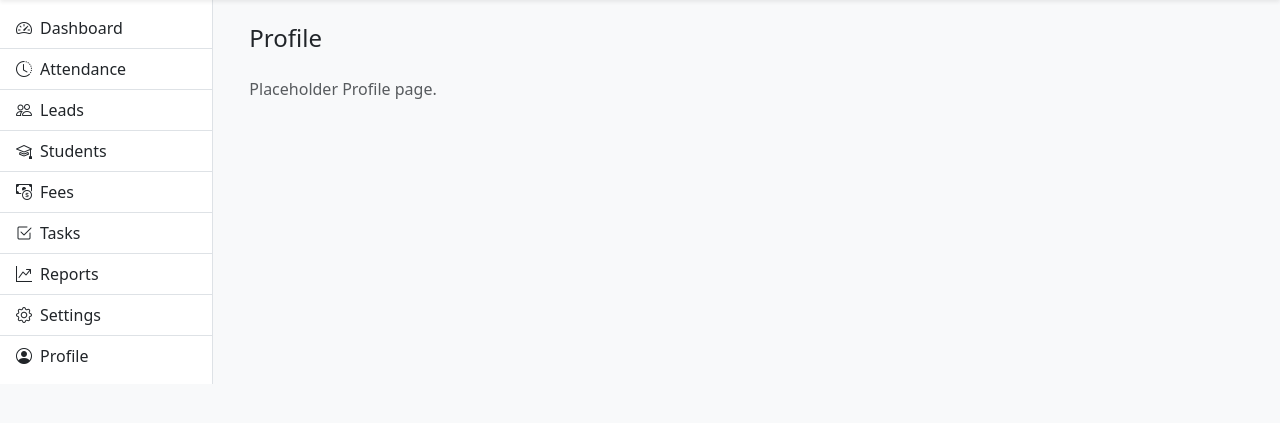
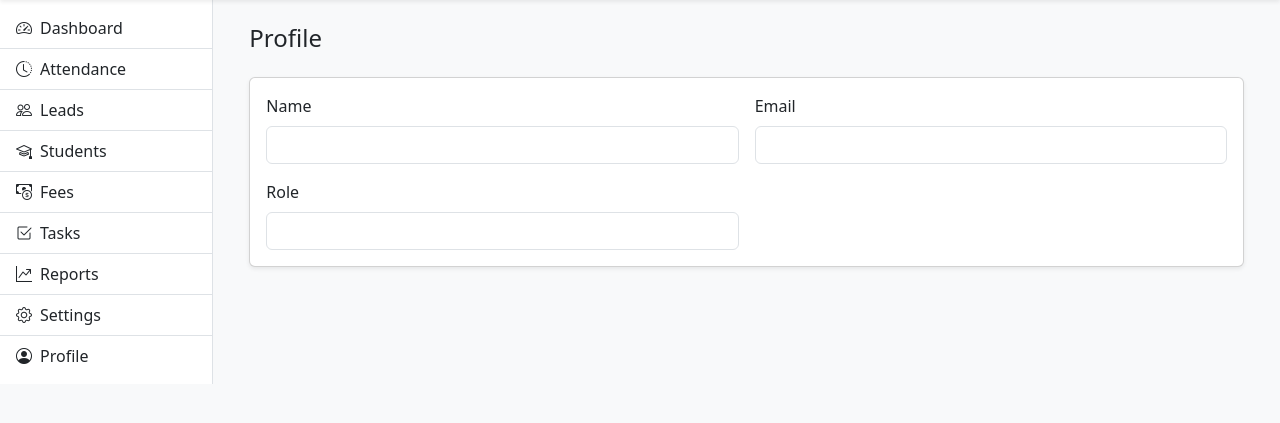
Before and after one commit to psychicloop/EduDAP-CRM, a Python web app: template edudap-office/app/templates/profile.html in a window 1280 px wide. Shown: the part 60-483 px from the top of the page. Run offline with Jinja, Linux system fonts and the light colour scheme; the template is opened without the code that fills it, so the values that code supplies are empty.

Commit message:
Update profile.html

```diff
--- a/edudap-office/app/templates/profile.html
+++ b/edudap-office/app/templates/profile.html
@@ -4,7 +4,22 @@
 {% block content %}
 <div class="container-fluid">
   <h1 class="h4 mb-4">Profile</h1>
-  <p class="text-muted">Placeholder Profile page.</p>
+
+  <div class="card shadow-sm p-3 bg-white">
+    <div class="row g-3">
+      <div class="col-md-6">
+        <label class="form-label">Name</label>
+        <input class="form-control" value="{{ profile.name }}" readonly>
+      </div>
+      <div class="col-md-6">
+        <label class="form-label">Email</label>
+        <input class="form-control" value="{{ profile.email }}" readonly>
+      </div>
+      <div class="col-md-6">
+        <label class="form-label">Role</label>
+        <input class="form-control" value="{{ profile.role }}" readonly>
+      </div>
+    </div>
+  </div>
 </div>
 {% endblock %}
-``
```
